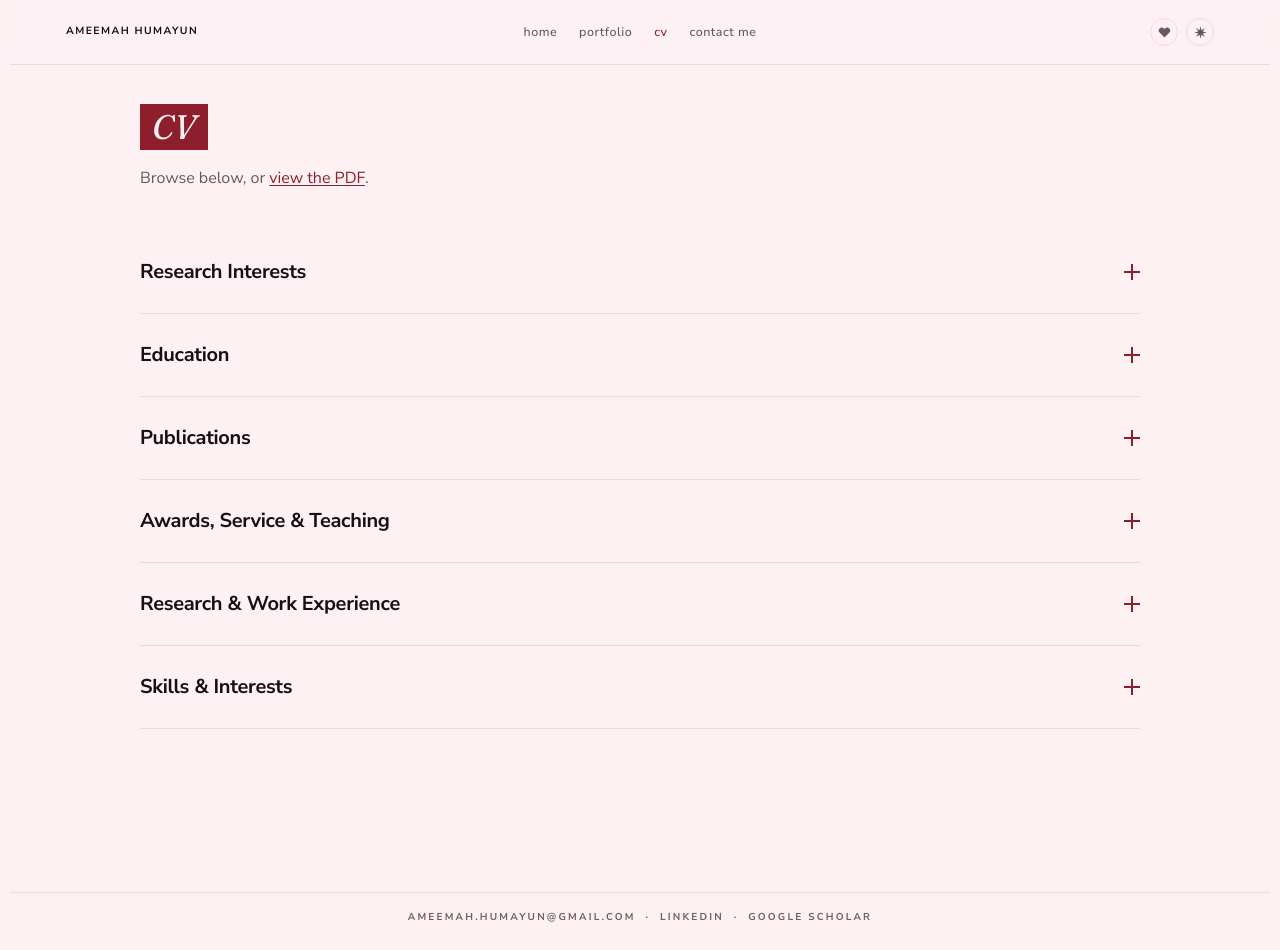
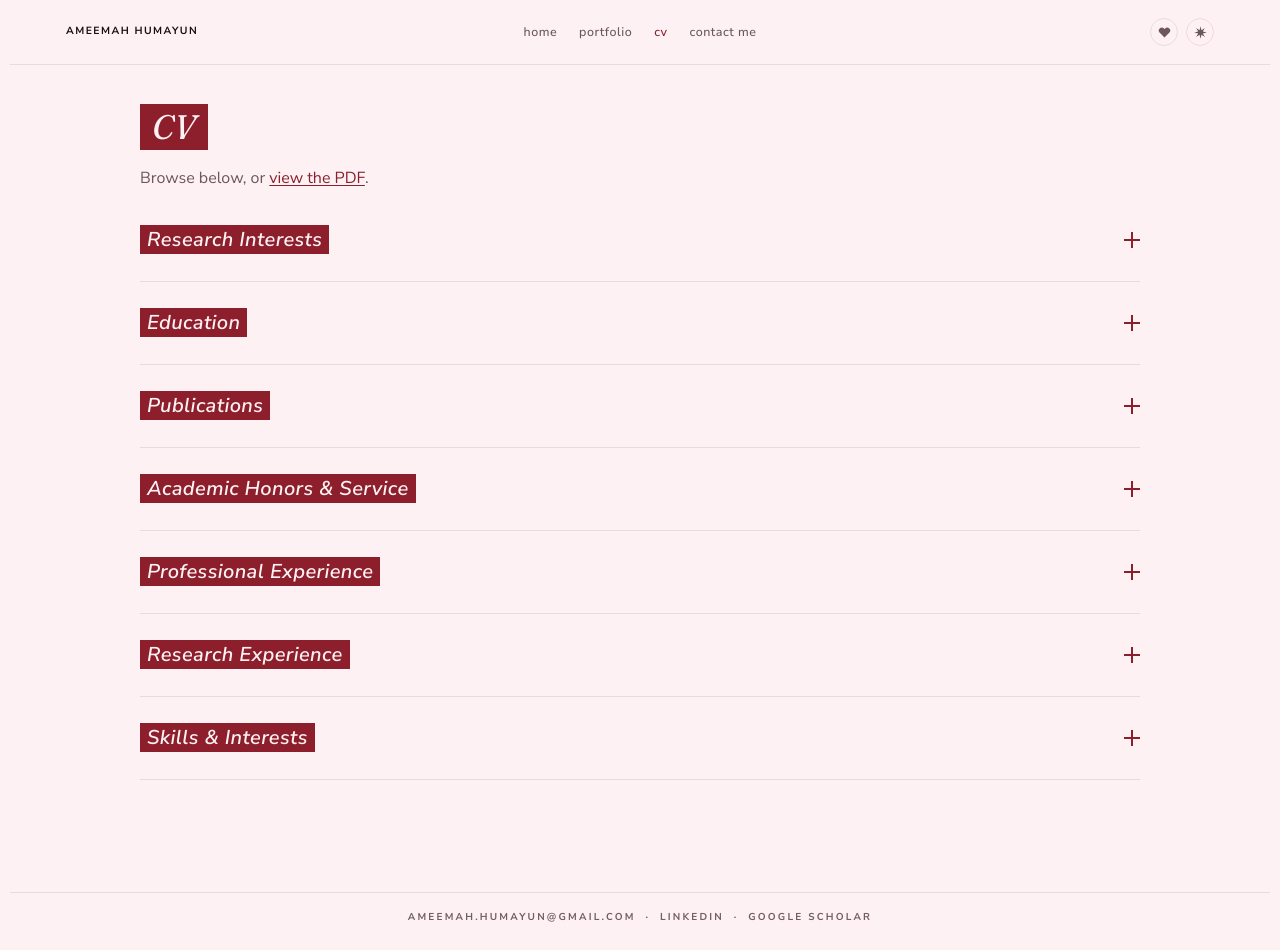
Before and after one commit to ameemahumayun/ameemahumayun.github.io, a Jekyll site: the page built from cv/index.html, in a window 1280 px wide and 950 px high. Built offline with Jekyll 4.4.1, drawn with Linux system fonts in a browser that asks for light colours.

Commit message:
CV: update to the new CV; Recent Updates-style section titles, tighter top
Content (cv/index.html and the downloadable PDF) now matches the new CV:
- new Research Interests statement;
- "Academic Honors & Service" adds the invited capstone evaluator role
  (Diploma in Digital Health, LUMS & HSA, Oct 2026), with links;
- experience splits into Professional Experience (Awaaz-e-Sehat &
  National AI Hub, six new bullets) and Research Experience (the three
  projects retitled by topic, with the new bullets and dates, plus the
  2024 UX projects linking to their case studies);
- links follow the PDF (Office of AI, AKU, VITAL, SIGCHI recipients,
  CHI talk, the clinic at /DDH/); LLM Evaluation skills drop the
  Clopper-Pearson clause as in the PDF.
Two typos in the PDF text are fixed on the page ("and and",
"((Travelouge)").

Style: section titles get the homepage "Recent Updates" treatment
(bold italic on the accent highlight), and the list sits closer under
the CV header (64px -> 32px).

Co-Authored-By: Claude Opus 5.5 <noreply@anthropic.com>
Claude-Session: https://claude.ai/code/session_01RzgRSrTmedEEfQSDh9yj4S

```diff
--- a/assets/css/components.css
+++ b/assets/css/components.css
@@ -308,7 +308,10 @@
 
 /* 23. ACCORDION (collapsible CV sections) --------------------------------- */
 /* Built on native <details>/<summary> — no JS needed. */
-.accordion { margin-top: var(--space-3); }
+/* Sits close under the page head: no extra top margin, and the first
+   row's own top padding trimmed. */
+.accordion { margin-top: 0; }
+.accordion__item:first-child > .accordion__head { padding-top: var(--space-2); }
 .accordion__item { border-bottom: var(--hairline); }
 .accordion__head {
   list-style: none;
@@ -319,10 +322,13 @@
   gap: var(--space-3);
 }
 .accordion__head::-webkit-details-marker { display: none; }
+/* Same treatment as the homepage's "Recent Updates" heading: bold italic
+   on the accent highlight (the .text-highlight span inside). */
 .accordion__title {
   font-size: var(--text-lg);
   color: var(--color-text-strong);
   font-weight: var(--weight-bold);
+  font-style: italic;
   letter-spacing: var(--tracking-tight);
 }
 /* Plus/minus indicator */
--- a/cv/index.html
+++ b/cv/index.html
@@ -20,18 +20,18 @@ active: cv
       <!-- RESEARCH INTERESTS -->
       <details class="accordion__item">
         <summary class="accordion__head">
-          <span class="accordion__title">Research Interests</span>
+          <span class="accordion__title"><span class="text-highlight">Research Interests</span></span>
           <span class="accordion__icon"></span>
         </summary>
         <div class="accordion__body">
-          <p>Culturally situated human&ndash;AI interaction in low-resource and health contexts, with a focus on language, literacy, and social norms; LLM safety and evaluation, spanning cross-lingual, multi-turn, adversarial, and expert-validated benchmarking, automated model testing, and statistical analysis of failure modes; and sociotechnical HCI, particularly privacy and shared-device access, AI mental models, and the ways AI redistributes healthcare and information-seeking work.</p>
+          <p>My research interests center on culturally situated human&ndash;AI interaction, examining how social relationships, cultural values, and lived experiences shape people&rsquo;s experiences with technology. Building on my work in relational privacy, culturally mediated communication, and AI safety in healthcare, I am increasingly interested in how people make sense of AI and negotiate its role in their lives, particularly its psychological, relational, and spiritual dimensions. Through qualitative research and human-centered AI evaluation, I aim to translate these insights into more contextually responsive technology design.</p>
         </div>
       </details>
 
       <!-- EDUCATION (closed on load) -->
       <details class="accordion__item">
         <summary class="accordion__head">
-          <span class="accordion__title">Education</span>
+          <span class="accordion__title"><span class="text-highlight">Education</span></span>
           <span class="accordion__icon"></span>
         </summary>
         <div class="accordion__body">
@@ -52,7 +52,7 @@ active: cv
       <!-- PUBLICATIONS -->
       <details class="accordion__item">
         <summary class="accordion__head">
-          <span class="accordion__title">Publications</span>
+          <span class="accordion__title"><span class="text-highlight">Publications</span></span>
           <span class="accordion__icon"></span>
         </summary>
         <div class="accordion__body">
@@ -64,87 +64,97 @@ active: cv
         </div>
       </details>
 
-      <!-- AWARDS, SERVICE & TEACHING -->
+      <!-- ACADEMIC HONORS & SERVICE -->
       <details class="accordion__item">
         <summary class="accordion__head">
-          <span class="accordion__title">Awards, Service &amp; Teaching</span>
+          <span class="accordion__title"><span class="text-highlight">Academic Honors &amp; Service</span></span>
           <span class="accordion__icon"></span>
         </summary>
         <div class="accordion__body">
           <div class="cv-entry">
-            <div class="cv-entry__role">Gary Marsden Travel Award — SIGCHI</div>
-            <div class="cv-entry__meta">February 2026</div>
+            <div class="cv-entry__role">Invited Capstone Evaluator — <a href="https://lli.lums.edu.pk/DDH" target="_blank" rel="noopener" class="link-teal">Diploma in Digital Health</a> (Master&rsquo;s-level), LUMS &amp; HSA</div>
+            <div class="cv-entry__meta">Oct 2026</div>
+            <ul class="cv-list">
+              <li>Invited as an industry evaluator representing Awaaz-e-Sehat to <a href="{{ '/DDH/' | relative_url }}" target="_blank" rel="noopener" class="link-teal">assess</a> digital health and AI capstone projects.</li>
+            </ul>
           </div>
           <div class="cv-entry">
-            <div class="cv-entry__role">Student Volunteer — CHI 2026, Barcelona</div>
+            <div class="cv-entry__role">Student Volunteer — ACM CHI 2026, Barcelona, Spain</div>
             <div class="cv-entry__meta">April 2026</div>
           </div>
           <div class="cv-entry">
-            <div class="cv-entry__role">Teaching Assistant — CS 5606: Designing Human-Centered AI, LUMS</div>
+            <div class="cv-entry__role">Gary Marsden Travel Award — ACM SIGCHI</div>
+            <div class="cv-entry__meta">Feb 2026</div>
+            <ul class="cv-list">
+              <li>Travel grant supporting early-career researchers; <a href="https://sigchi.org/resources/gary-marsden-travel-awards/recipients/" target="_blank" rel="noopener" class="link-teal">February 2026 recipient</a>.</li>
+            </ul>
+          </div>
+          <div class="cv-entry">
+            <div class="cv-entry__role">Teaching Assistant — CS 5606: Designing Human-Centered AI (Graduate-level course), LUMS</div>
             <div class="cv-entry__meta">Jan – June 2026</div>
           </div>
         </div>
       </details>
 
-      <!-- RESEARCH & WORK EXPERIENCE (flat entries, one per project) -->
+      <!-- PROFESSIONAL EXPERIENCE -->
       <details class="accordion__item">
         <summary class="accordion__head">
-          <span class="accordion__title">Research &amp; Work Experience</span>
+          <span class="accordion__title"><span class="text-highlight">Professional Experience</span></span>
+          <span class="accordion__icon"></span>
+        </summary>
+        <div class="accordion__body">
+          <div class="cv-entry">
+            <div class="cv-entry__role"><a href="https://or.lums.edu.pk/research-project/lums-faculty-showcases-bill-melinda-gates-foundation-funded-project-78th-un" target="_blank" rel="noopener" class="link-teal">Awaaz-e-Sehat</a> &amp; <a href="https://lums.edu.pk/news/lums-awarded-major-grant-establish-pakistans-first-national-ai-hub" target="_blank" rel="noopener" class="link-teal">Pakistan&rsquo;s National AI Hub</a> — UX Researcher &amp; Designer</div>
+            <div class="cv-entry__meta">July 2026 – Present · Lahore, Pakistan</div>
+            <ul class="cv-list">
+              <li>Contributed substantially to the research design and lead qualitative analysis for a 2-site, 500-patient comparative maternal-health pilot in collaboration with the Government of Pakistan&rsquo;s <a href="https://lnkd.in/p/dyjiDME6" target="_blank" rel="noopener" class="link-teal">Office of AI</a>, developing 7 linked research instruments to assess the impact of AI-generated medical record summaries on consultation quality, clinical workflows, and provider decision-making.</li>
+              <li>Led iterative redesign of the electronic medical record (EMR), reducing patient intake time by 78% (90 to 20 minutes) while preserving ~70&ndash;75% of clinically relevant information.</li>
+              <li>Redesigned AI-generated clinical summaries for high-volume consultations, prioritizing obstetric history, key clinical indicators, and risk information for 10&ndash;20-second provider review.</li>
+              <li>Conduct field-based UX research with patients and frontline health workers, examining comprehension, low-literacy interaction, mediated device use, and clinical workflow integration; translate findings into iterative product improvements.</li>
+              <li>Led the design of a decision-support prototype for traditional birth attendants (TBAs) in collaboration with <a href="https://www.aku.edu/" target="_blank" rel="noopener" class="link-teal">Aga Khan University</a> and <a href="https://www.vitalpakistantrust.org/" target="_blank" rel="noopener" class="link-teal">VITAL Pakistan Trust</a>. Synthesized TBA curricula, WHO guidance, and qualitative findings into multilingual, low-literacy interaction flows supporting maternal care and referral decisions.</li>
+              <li>Supervise three qualitative HCI research projects investigating AI mental models among digitally excluded users, GenAI use following dismissive clinical encounters, and perceptions of AI personhood and trust in a multi-country collaboration with Google.</li>
+            </ul>
+          </div>
+        </div>
+      </details>
+
+      <!-- RESEARCH EXPERIENCE (flat entries, one per project) -->
+      <details class="accordion__item">
+        <summary class="accordion__head">
+          <span class="accordion__title"><span class="text-highlight">Research Experience</span></span>
           <span class="accordion__icon"></span>
         </summary>
         <div class="accordion__body">
 
           <div class="cv-entry">
-            <div class="cv-entry__role">Awaaz-e-Sehat &amp; The National AI Hub — UX Researcher &amp; Designer</div>
-            <div class="cv-entry__meta">July 2026 – Present · Maternal-health AI, clinical workflows &amp; evaluation · PI: Dr. Maryam Mustafa · Lahore, Pakistan</div>
+            <div class="cv-entry__role">LLM-Mediated Fetal Sex Disclosure &amp; Patient Safety — Research Project Lead</div>
+            <div class="cv-entry__meta">Nov 2025 – Present · Advisor: Dr. Maryam Mustafa · Lahore, Pakistan</div>
             <ul class="cv-list">
-              <li>Lead methods design for a 2-site, 500-patient comparative maternal-health pilot, building 7 linked instruments that integrate survey, usability, workflow-timing, consultation-observation, provider, and facility-level data to evaluate the effects of AI-generated EMR summaries on care quality and clinical workflows.</li>
-              <li>Led iterative redesign of the electronic medical record (EMR), reducing intake time by 78% (90 &rarr; 20 min) while retaining ~70&ndash;75% of clinically relevant information, and translating 35+ maternal and obstetric risk criteria into automated backend flags.</li>
-              <li>Redesigned the AI-generated clinical summary for rapid provider review, restructuring key obstetric variables and risk information for 10&ndash;20-second interpretation during high-volume consultations.</li>
-              <li>Design and conduct usability research with patients and frontline health workers, examining comprehension, workflow fit, low-literacy interaction, and shared or mediated phone access, and translate findings into product iterations.</li>
-              <li>Led design and development of a low-literacy maternal-health prototype for traditional birth attendants (TBAs), in collaboration with Aga Khan University and VITAL Pakistan.</li>
-              <li>Synthesized official TBA curricula, WHO guidance, and focus-group findings from frontline TBAs into the prototype's information architecture, content structure, and interaction flows; iteratively refined the design around information overload, literacy constraints, usability, and referral needs in Pakistan.</li>
-              <li>Supervised three qualitative research projects examining (1) how low-literacy, digitally excluded users form mental models of technically opaque AI systems; (2) how women turn to GenAI following dismissive clinical encounters, shaping subsequent information-seeking and care trajectories; and (3) a multi-country study with Google on how women perceive AI personhood and how these perceptions shape trust and engagement.</li>
-              <li>Conduct field visits across partner healthcare sites and design patient-facing recruitment and onboarding materials, including clinic handout cards and Facebook ads, iterating messaging, visual hierarchy, and accessibility for low-literacy audiences.</li>
+              <li>First-author research under review at <em>Nature Health</em> (2026); conducted at the Interactive Media Lab, LUMS and Awaaz-e-Sehat, with support from the Gates Foundation and Google.</li>
+              <li>Conducted 13 expert interviews with OB/GYNs and radiologists to establish clinical norms, coordinated expert annotation of samples from public datasets, and used inductive thematic analysis in ATLAS.ti to develop a four-pathway harm framework and clinical reference standard for LLM evaluation.</li>
+              <li>Designed and implemented a Python-based multimodal LLM safety evaluation pipeline across 3 providers (OpenAI, Anthropic, Google) and 3 language/context conditions (English, Roman Urdu, Pakistan-context Roman Urdu), spanning single-turn, 6-turn naturalistic, and 18-turn adversarial conversations. Integrated a 3-judge LLM panel, human adjudication, and statistical analysis of disclosure rates.</li>
             </ul>
           </div>
 
           <div class="cv-entry">
-            <div class="cv-entry__role">Safe Interactions Lab, University of Waterloo — Research Assistant</div>
-            <div class="cv-entry__meta">Nov 2025 – June 2026 · Shared-device privacy in collectivist immigrant households (USENIX SOUPS '26) · Advisors: Dr. Leah Zhang-Kennedy, Dr. Urs Hengartner · Remote</div>
+            <div class="cv-entry__role">Shared-Device Privacy and Security in Collectivist Immigrant Households — Research Assistant</div>
+            <div class="cv-entry__meta">Nov 2025 – Aug 2026 · Advisors: Dr. Leah Zhang-Kennedy, Dr. Urs Hengartner · Remote</div>
             <ul class="cv-list">
-              <li>Co-led qualitative research on privacy and security in shared-device use across 18 South Asian immigrant families (41 participants).</li>
-              <li>Served as one of two primary qualitative coders; analyzed ~50% of interviews in Atlas.ti using reflexive thematic analysis and co-developed and iteratively refined the study codebook.</li>
-              <li>Synthesized coded data across research questions on sociocultural drivers, privacy/security risks, and unmet design needs, contributing to the study's broader framing of shared devices as socially and culturally governed infrastructures.</li>
-              <li>Co-developed: (1) a 5-category taxonomy of shared-device privacy and security risks; and (2) a desires-to-needs framework translating participants' stated feature requests into underlying privacy, access-control, and autonomy needs.</li>
-              <li>Substantially drafted and revised the findings and discussion, translating empirical insights into design recommendations for multi-user authentication, identity-aware access, and configurable privacy controls.</li>
+              <li>Second-author research published at <a href="https://www.usenix.org/conference/soups2026/presentation/shanza" target="_blank" rel="noopener" class="link-teal">USENIX SOUPS 2026</a>, in collaboration with the University of Waterloo.</li>
+              <li>Served as one of two primary qualitative coders, analyzing approximately half of 41 interviews across 18 immigrant families (including parent&ndash;child dyads) in ATLAS.ti; co-developed and iteratively refined the codebook.</li>
+              <li>Synthesized findings and helped frame shared-device use as a culturally governed practice shaped by family authority, trust, and social norms; substantially drafted and revised the findings and discussion sections.</li>
             </ul>
           </div>
 
           <div class="cv-entry">
-            <div class="cv-entry__role">Interactive Media Lab, LUMS — Research Project Lead</div>
-            <div class="cv-entry__meta">May 2025 – June 2026 · Conversational AI safety and fetal sex disclosure in healthcare (<em>Nature Health</em>, under review) · Advisor: Dr. Maryam Mustafa · Lahore, Pakistan</div>
+            <div class="cv-entry__role">Indirect SRH Language and LLMs in Conservative Contexts — Research Project Lead</div>
+            <div class="cv-entry__meta">May 2025 – April 2026 · Advisor: Dr. Maryam Mustafa · Lahore, Pakistan</div>
             <ul class="cv-list">
-              <li>Led mixed-methods research on safety risks from LLM-mediated fetal-sex disclosure, in collaboration with Awaaz-e-Sehat.</li>
-              <li>Designed the interview protocol; recruited and interviewed 13 OB/GYNs and radiologists across two hospital sites, and coordinated clinical annotation of study materials.</li>
-              <li>Conducted inductive thematic analysis in ATLAS.ti, iteratively developing the qualitative codebook and synthesizing practitioner accounts into a four-pathway clinical harm framework.</li>
-              <li>Translated qualitative findings into a locally grounded clinical reference standard for evaluating model disclosure behavior and the conceptual basis for a technical audit of conversational AI safety.</li>
-              <li>Designed a 3-condition adversarial evaluation spanning single-, 6-, and 18-turn conversations to test guardrail degradation under sustained conversational pressure, surfacing failures missed by single-turn benchmarks, including hallucinated disclosure and over-refusal.</li>
-              <li>Built a Python-based multi-provider LLM evaluation pipeline spanning 3 model providers and 3 language conditions; engineered resumable multimodal API orchestration and automated statistical analysis for disclosure-rate and self-contradiction metrics.</li>
-              <li>Led manuscript drafting and contributed to the study's research framing, analysis, and interpretation.</li>
-            </ul>
-          </div>
-
-          <div class="cv-entry">
-            <div class="cv-entry__role">Interactive Media Lab, LUMS — Research Project Lead</div>
-            <div class="cv-entry__meta">May 2025 – June 2026 · LLM performance on conservative, indirect health language (CHI '26) · Advisor: Dr. Maryam Mustafa · Lahore, Pakistan</div>
-            <ul class="cv-list">
-              <li>Led mixed-methods research on culturally situated LLM failures in maternal and sexual/reproductive health communication in Pakistan; accepted to CHI 2026 (CORE A*) and presented in Barcelona. Project associated with Awaaz-e-Sehat and supported by the Gates Foundation.</li>
-              <li>Designed and conducted qualitative fieldwork comprising 40 clinician&ndash;patient observations, 22 semi-structured interviews, and 5 focus groups with patients and healthcare practitioners.</li>
-              <li>Adapted the study methodology in response to early field findings, shifting from primarily elicited accounts toward naturalistic observation and clinician interviews to better capture embedded euphemistic and indirect language.</li>
-              <li>Developed through bottom-up qualitative analysis: (1) a novel Domain&ndash;Approach framework for classifying indirect health communication by referential domain and communicative strategy; and (2) a decision-tree classification procedure applied across ~95 patient-derived expressions.</li>
-              <li>Co-designed and executed a systematic evaluation of 5 LLMs on 71 culturally grounded Roman Urdu utterances across controlled prompting conditions, with gynecologist validation and statistical model comparison; demonstrated how strong aggregate scores can mask clinically and contextually important failures, and characterized recurrent failure modes including polysemy blindness, script instability, and persona inconsistency.</li>
-              <li>Synthesized qualitative and model-evaluation findings into design recommendations for culturally situated health AI, including terminology management, miscommunication-aware interaction design, and privacy-conscious multimodal input.</li>
+              <li>First-author research published and presented at <a href="https://dl.acm.org/doi/10.1145/3772318.3791315" target="_blank" rel="noopener" class="link-teal">ACM CHI 2026</a>; conducted at the Interactive Media Lab, LUMS, with support from the Gates Foundation and Patrick J. McGovern Foundation. <a href="https://lnkd.in/p/gtwJk8ve" target="_blank" rel="noopener" class="link-teal">Presented live at CHI 2026</a>.</li>
+              <li>Conducted 40 clinician&ndash;patient observations, 22 semi-structured interviews, and 5 focus groups; adapted fieldwork methods to capture naturalistic indirect communication.</li>
+              <li>Developed a novel Domain&ndash;Approach framework classifying indirect SRH language by referential domain and communicative strategy, alongside a decision-tree procedure for categorizing ~95 patient-derived expressions.</li>
+              <li>Co-designed and conducted a systematic evaluation of 5 LLMs on 71 culturally grounded Roman Urdu utterances across controlled prompting conditions, incorporating gynecologist validation and statistical model comparisons; identified clinically consequential failures obscured by aggregate metrics.</li>
+              <li>Synthesized empirical and model-evaluation findings into design recommendations for culturally situated health AI, addressing terminology management, miscommunication-aware interaction design, and privacy-conscious multimodal input.</li>
             </ul>
           </div>
 
@@ -152,7 +162,10 @@ active: cv
             <div class="cv-entry__role">Other UX &amp; Interaction Design Projects</div>
             <div class="cv-entry__meta">2024 · Introductory projects in UX research, interaction design, and prototyping · Lahore, Pakistan</div>
             <ul class="cv-list">
-              <li>45+ interviews and usability studies across <em>Rahnuma</em> (accessibility ratings, w/ PSRD), <em>Safarnama</em> (cultural tourism), and <em>TurboTrack</em> (booking system); user research, design, prototyping, testing. Tools: Figma, HTML/CSS, Atlas.ti.</li>
+              <li>45+ interviews and usability studies, user research, design, prototyping, and testing. Tools: Figma, HTML/CSS, Atlas.ti.</li>
+              <li><a href="{{ '/work/rahnuma/' | relative_url }}" class="link-teal"><em>Rahnuma</em></a> (Guide): public space navigation assist for PWDs</li>
+              <li><a href="{{ '/work/safarnama/' | relative_url }}" class="link-teal"><em>Safarnama</em></a> (Travelogue): bridging gaps in cultural tourism</li>
+              <li><a href="{{ '/work/turbotrack/' | relative_url }}" class="link-teal"><em>TurboTrack</em></a>: karting booking system</li>
             </ul>
           </div>
 
@@ -162,7 +175,7 @@ active: cv
       <!-- SKILLS -->
       <details class="accordion__item">
         <summary class="accordion__head">
-          <span class="accordion__title">Skills &amp; Interests</span>
+          <span class="accordion__title"><span class="text-highlight">Skills &amp; Interests</span></span>
           <span class="accordion__icon"></span>
         </summary>
         <div class="accordion__body">
@@ -172,7 +185,7 @@ active: cv
           </div>
           <div class="cv-skills__row">
             <div class="cv-skills__label">LLM Evaluation</div>
-            <div class="cv-skills__val">Single- and multi-turn evaluation (naturalistic and adversarial); cross-lingual LLM benchmarking (English/Roman Urdu) across OpenAI, Anthropic, and Google models; human and expert evaluation; failure-mode, safety, and self-contradiction analysis; statistical model comparison with exact binomial confidence intervals (Clopper&ndash;Pearson)</div>
+            <div class="cv-skills__val">Single- and multi-turn evaluation (naturalistic and adversarial); cross-lingual LLM benchmarking (English/Roman Urdu) across OpenAI, Anthropic, and Google models; human and expert evaluation; failure-mode, safety, and self-contradiction analysis</div>
           </div>
           <div class="cv-skills__row">
             <div class="cv-skills__label">Research &amp; Design Tools</div>
```
Also changed, not shown: 1 other file.
